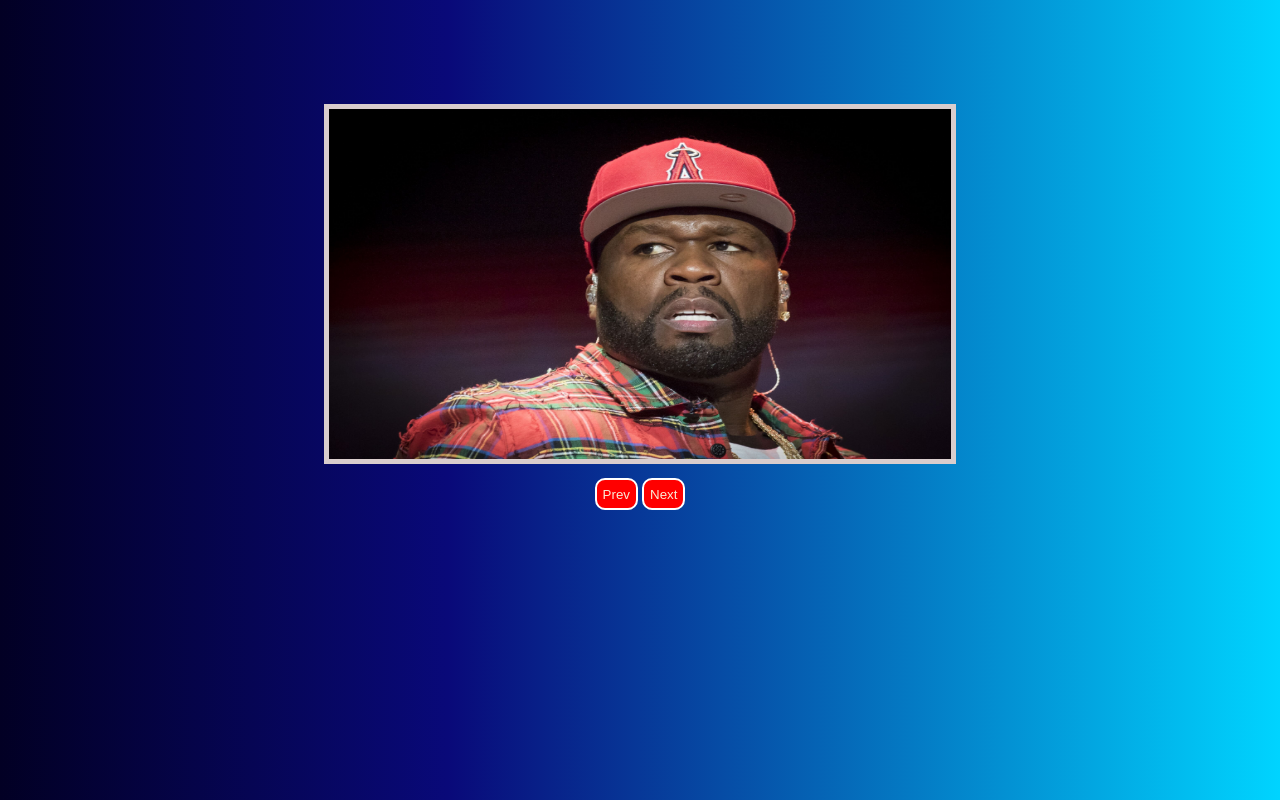
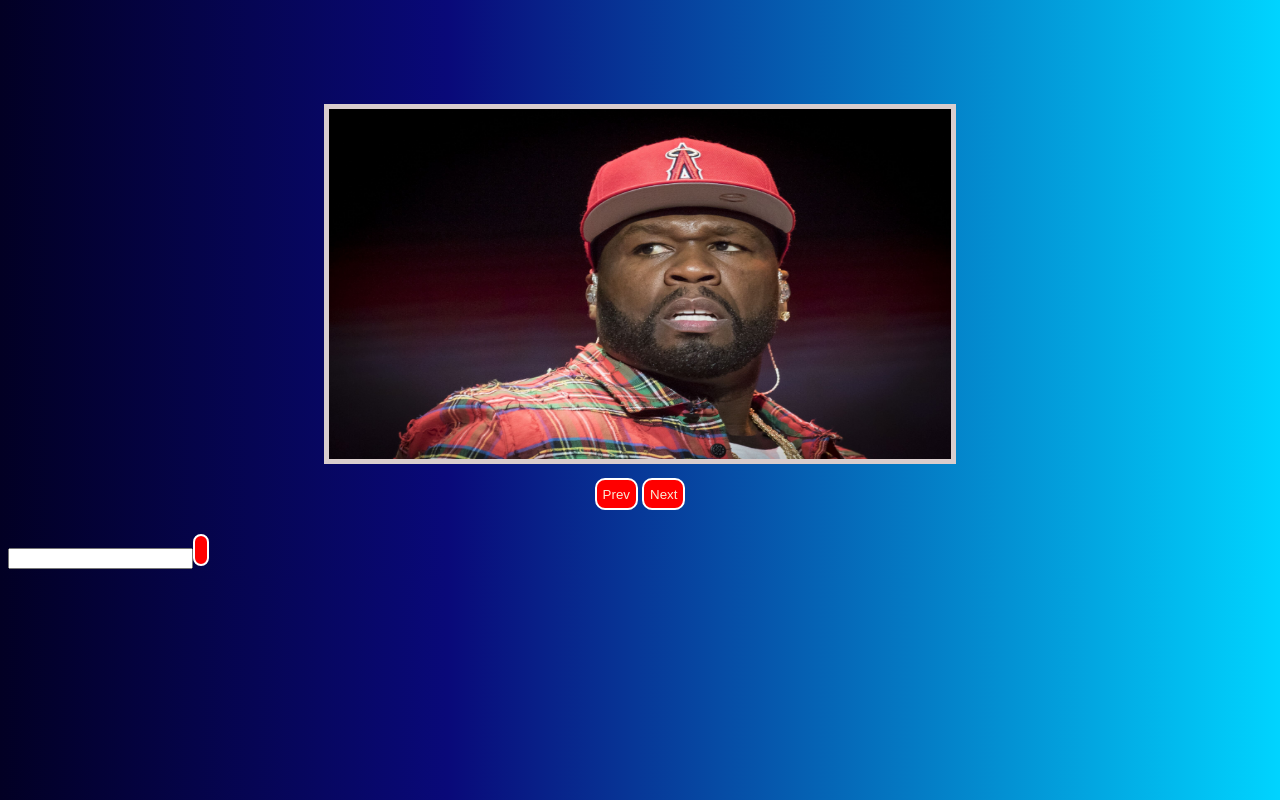
Before and after one commit to Lukhokinase/bootcamp, a plain HTML site: page image/index.html in a window 1280 px wide. Drawn offline with Linux system fonts and the light colour scheme.

Commit message:
First commit

```diff
--- a/image/index.html
+++ b/image/index.html
@@ -17,6 +17,7 @@
         <button class="material-icons-outline" onclick="nextImage()"> Next</button>
 
     </div>
+    <input class="file" type="text"><button onclick="save()"></button>
     <script src="index.js"></script>
 </body>
 </html>
--- a/image/index.js
+++ b/image/index.js
@@ -16,6 +16,12 @@ let currentImage = 0;
 let number = document.querySelector('.Myimage');
 //number.innerHTML = 1
 //show.src = Myimages[currentImage];
+
+function save(){
+    let img = document.querySelector('.file').value;
+    Myimages.push(img);
+    console.log(img);
+}
 function nextImage(){
 
     currentImage++;
```
